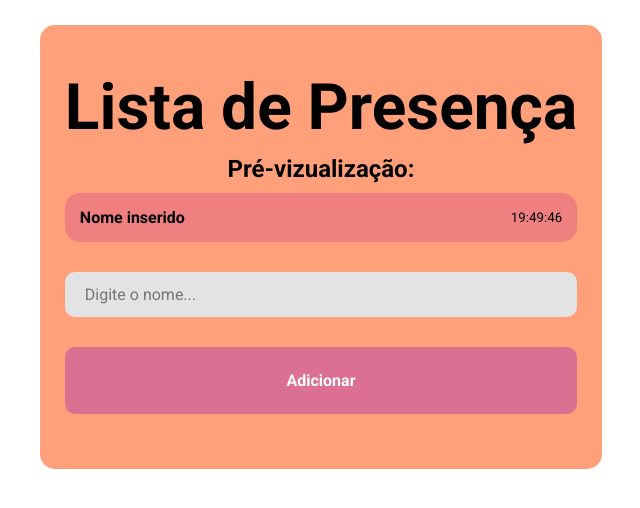
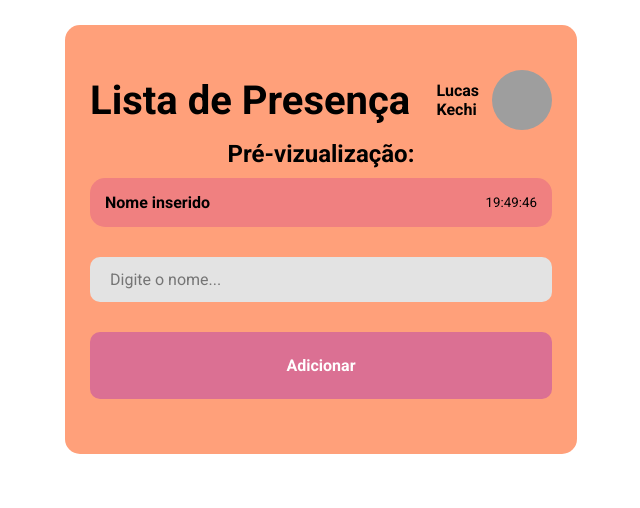
Before and after one commit to Lucas-kechi/First-React-Project, a React (Vite) app: page / in a window 1280 px wide. Shown: the top 508 px of the page, without its empty margins (319-959 px from the left). Built offline with nearby package versions, Linux system fonts and the light colour scheme; grey boxes are pictures that could not be loaded.

Commit message:
Adicionando um header

```diff
--- a/src/pages/Home/index.jsx
+++ b/src/pages/Home/index.jsx
@@ -21,7 +21,13 @@ export function Home() {
 
   return ( // abaixo teremos o retorno da função, ela deve retornar apenas um elemento, em resolução aqui usamos uma <div> mas também podemos utilizar um 'fragment', um elemento vazio, <> (conteúdo HTML) </>
     <div className='container'>
-      <h1>Lista de Presença</h1>
+      <header>
+        <h1>Lista de Presença</h1>
+        <div>
+          <strong>Lucas Kechi</strong>
+          <img src="https://github.com/lucas-kechi.png" alt="Imagem de perfil" />
+        </div>
+      </header>
       <h2>Pré-vizualização:</h2>
       <Card name={personName} hour={
         new Date().toLocaleTimeString("pt-br", {
--- a/src/pages/Home/style.css
+++ b/src/pages/Home/style.css
@@ -1,5 +1,5 @@
 .container {
-    /* width: 100%; */
+    width: 40vw;
     padding: 25px;
     border-radius: 15px;
     display: flex;
@@ -14,9 +14,29 @@
     margin-top: 20px;
 }
 
-.container h1 {
+.container header {
+    width: 100%;
     margin: 20px 0 10px;
-    font-size: 64px;
+    display: flex;
+    justify-content: space-between;
+    align-items: center;
+}
+
+header h1 {
+    font-size: 40px;
+}
+
+header div {
+    width: 25%;
+    display: flex;
+    align-items: center;
+    justify-content: space-around;
+}
+
+header img {
+    height: 60px;
+    width: 60px;
+    border-radius: 30px;
 }
 
 .container input {
--- a/src/styles/global.css
+++ b/src/styles/global.css
@@ -6,8 +6,7 @@
 
 body {
     display: flex;
-    flex-direction: column;
-    align-items: center;
+    justify-content: center;
 }
 
 body, input, button {
```
